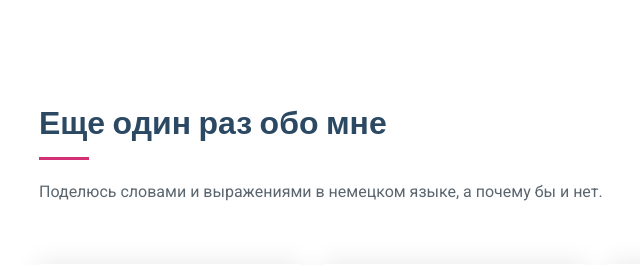
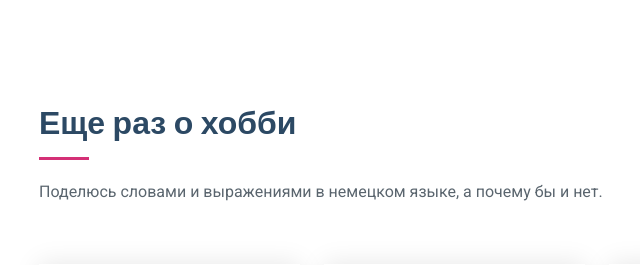
Before and after one commit to sofyak0zyreva/portfolio-web-page, a Flask app: page / in a window 1280 px wide. Shown: the part 2700-2965 px from the top of the page, without its empty margins (43-683 px from the left). Run offline with Flask 3, Linux system fonts and the light colour scheme; the visitor is signed in with stand-in values (Sample User, id 1); some libraries are stand-ins or nearby versions; some web fonts are replaced.

Commit message:
ref: change section name

```diff
--- a/templates/home.html
+++ b/templates/home.html
@@ -328,7 +328,7 @@
 
 		<!-- Section Title -->
 		<div class="container section-title" data-aos="fade-up">
-			<h2>Еще один раз обо мне</h2>
+			<h2>Еще раз о хобби</h2>
 			<p>Поделюсь словами и выражениями в немецком языке, а почему бы и нет.</p>
 		</div><!-- End Section Title -->
 
```
